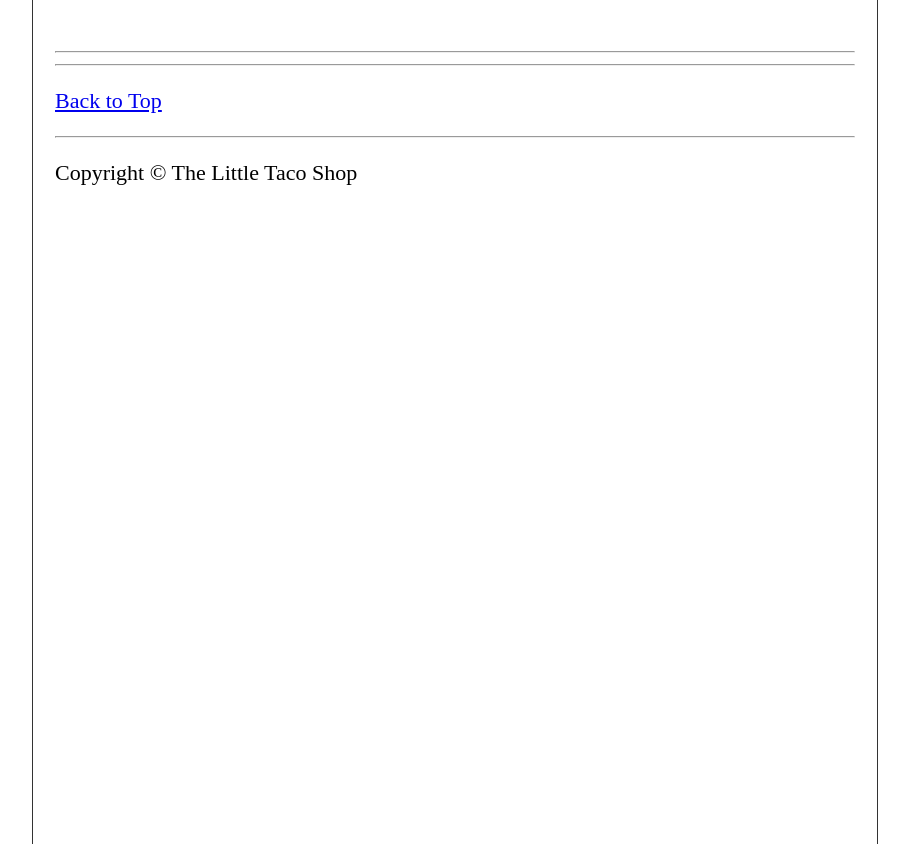
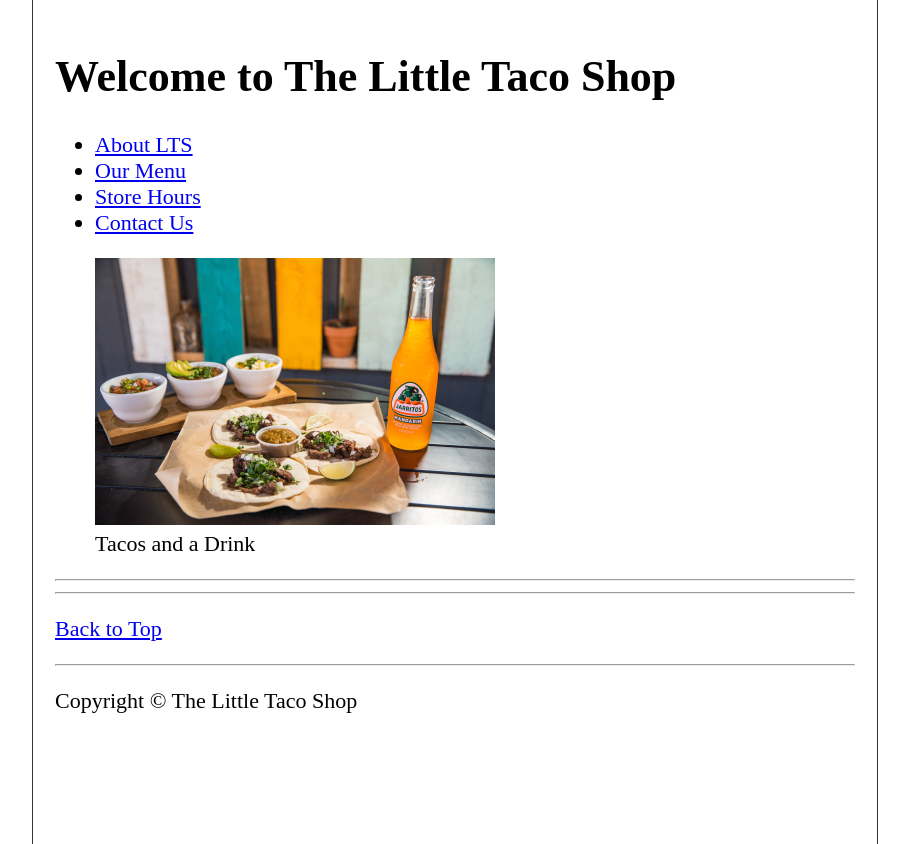
Before and after one commit to alexanderlieder1/learning-cs, a website: page HTML-Project/index.html in a window 1280 px wide. Shown: the whole page, without its empty margins (185-1094 px from the left). Drawn offline with Linux system fonts and the light colour scheme.

Commit message:
feat: Add site-wide header and navigation

```diff
--- a/HTML-Project/index.html
+++ b/HTML-Project/index.html
@@ -11,10 +11,19 @@
 
 <body>
     <header>
-        <h1>
-
-        </h1>
-
+        <h1>Welcome to The Little Taco Shop</h1>
+        <nav>
+            <ul>
+                <li><a href="#about">About LTS</a></li>
+                <li><a href="#menu">Our Menu</a></li>
+                <li><a href="hours.html">Store Hours</a></li>
+                <li><a href="contact.html">Contact Us</a></li>
+            </ul>
+        </nav>
+        <figure>
+            <img src="img/tacos_and_drink_400x267.png" alt="Tacos Menu" title="Tacos with Drinks on a Table" width="400" height="267">
+            <figcaption>Tacos and a Drink</figcaption>
+        </figure>
     </header>
 
     <hr>
```
Also changed, not shown: HTML-Project/contact.html (+13 -4 lines), HTML-Project/hours.html (+13 -4 lines).
